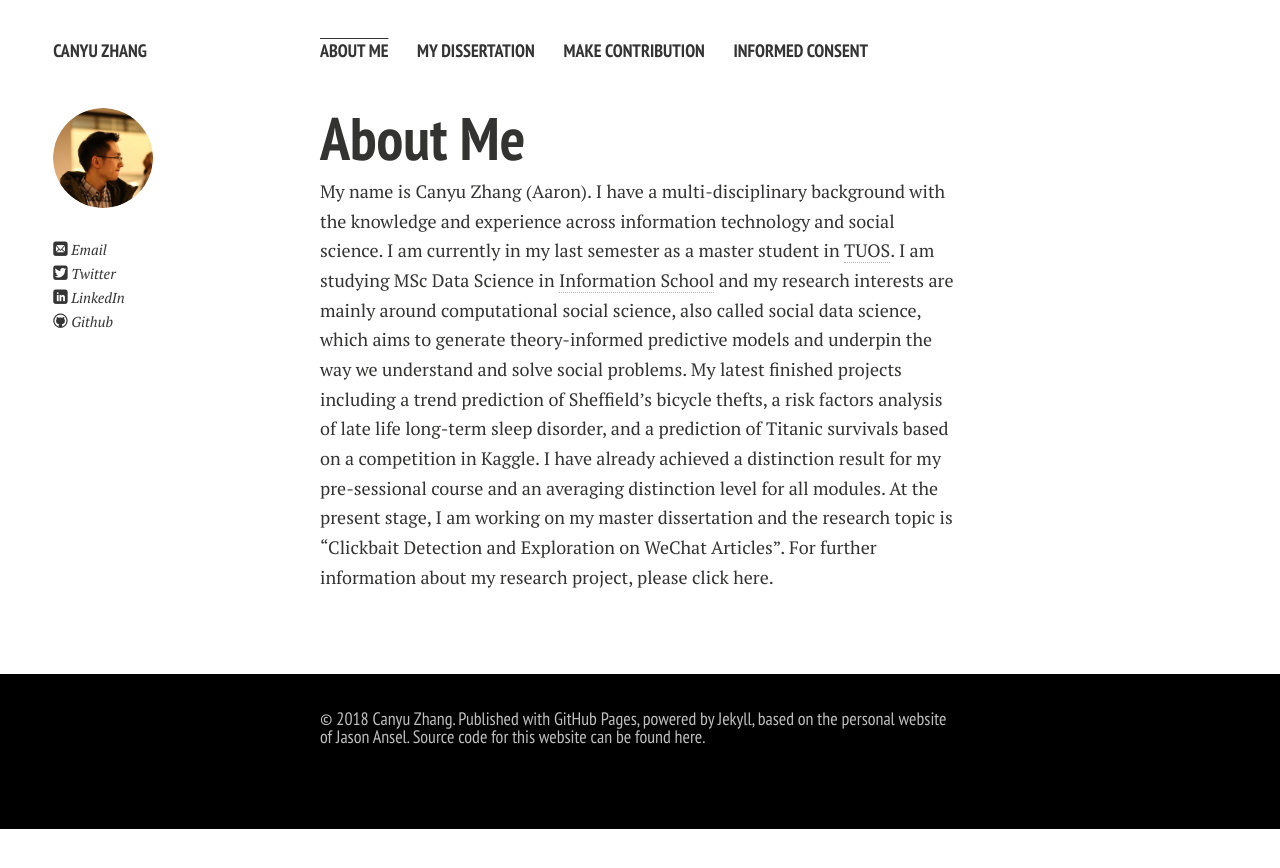
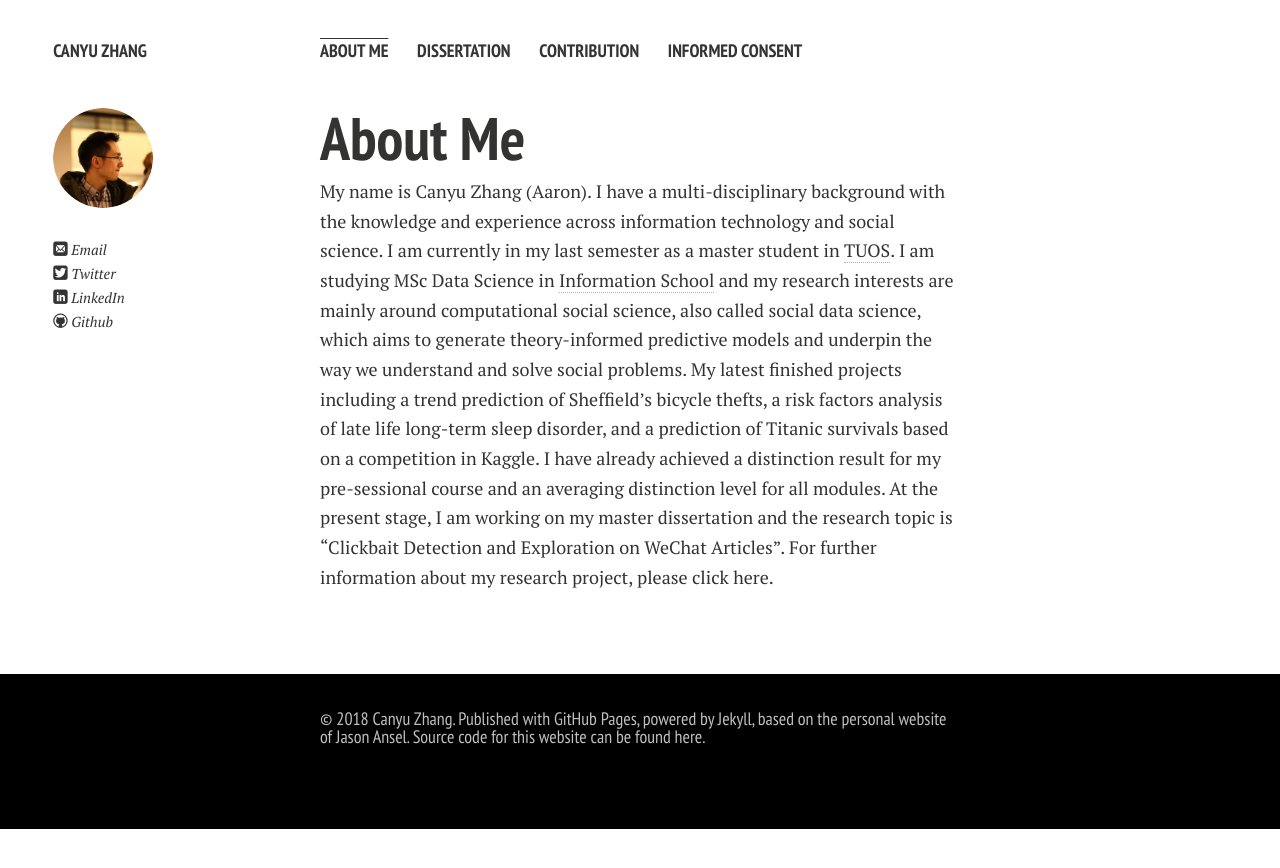
Before and after one commit to aaronzhangcanyu/aaronzhangcanyu.github.io, a Jekyll site: the page built from index.md, in a window 1280 px wide. Shown: the top 868 px of the page. Built offline with Jekyll 4.4.1, drawn with Linux system fonts in a browser that asks for light colours; nearby versions of some CDN libraries; Markdown is read by kramdown in place of the engine named in the settings; our own code applies the rules of GitHub Pages for plain Markdown files.

Commit message:
Update _config.yml

```diff
--- a/_config.yml
+++ b/_config.yml
@@ -27,9 +27,9 @@ owner:
 links:
   - title: About Me
     url: /
-  - title: My Dissertation
+  - title: Dissertation
     url: /dissertation/
-  - title: Make Contribution
+  - title: Contribution
     url: /contribution/
   - title: Informed Consent
     url: /informed_consent/
```
